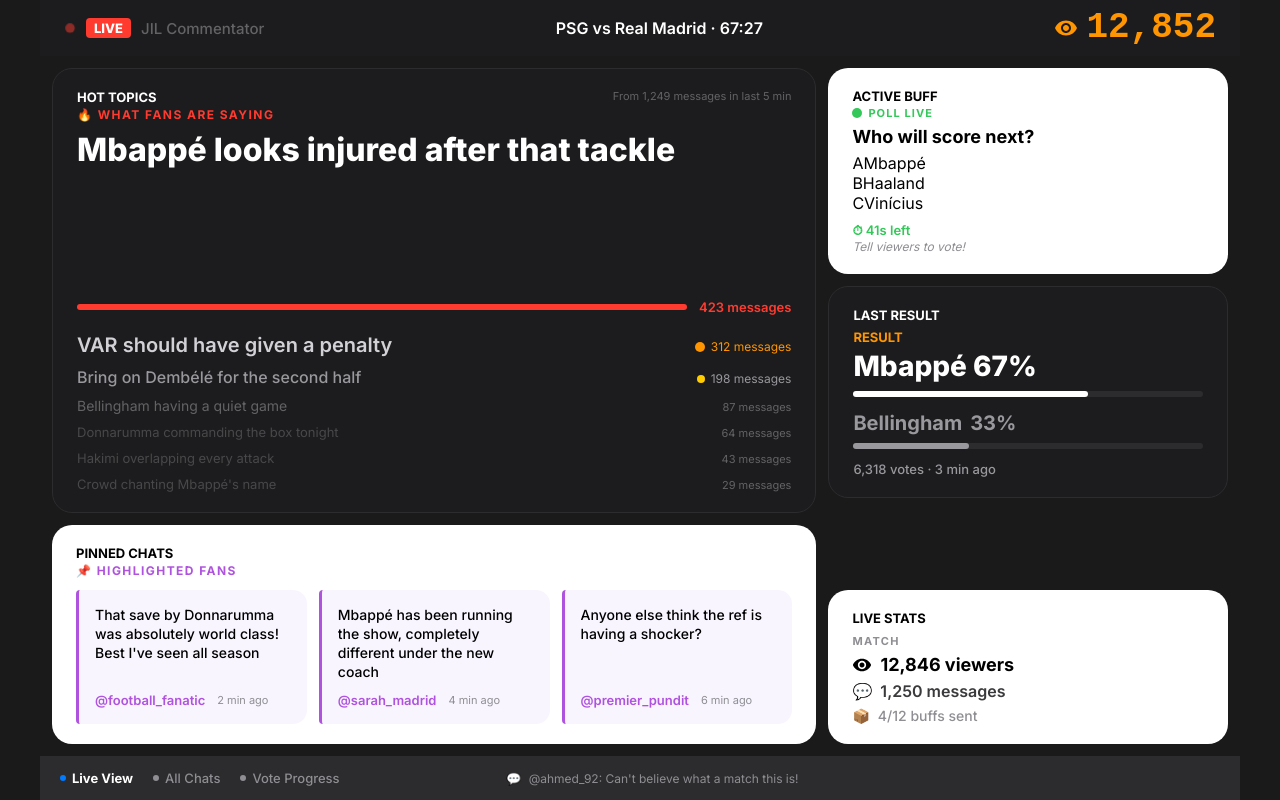
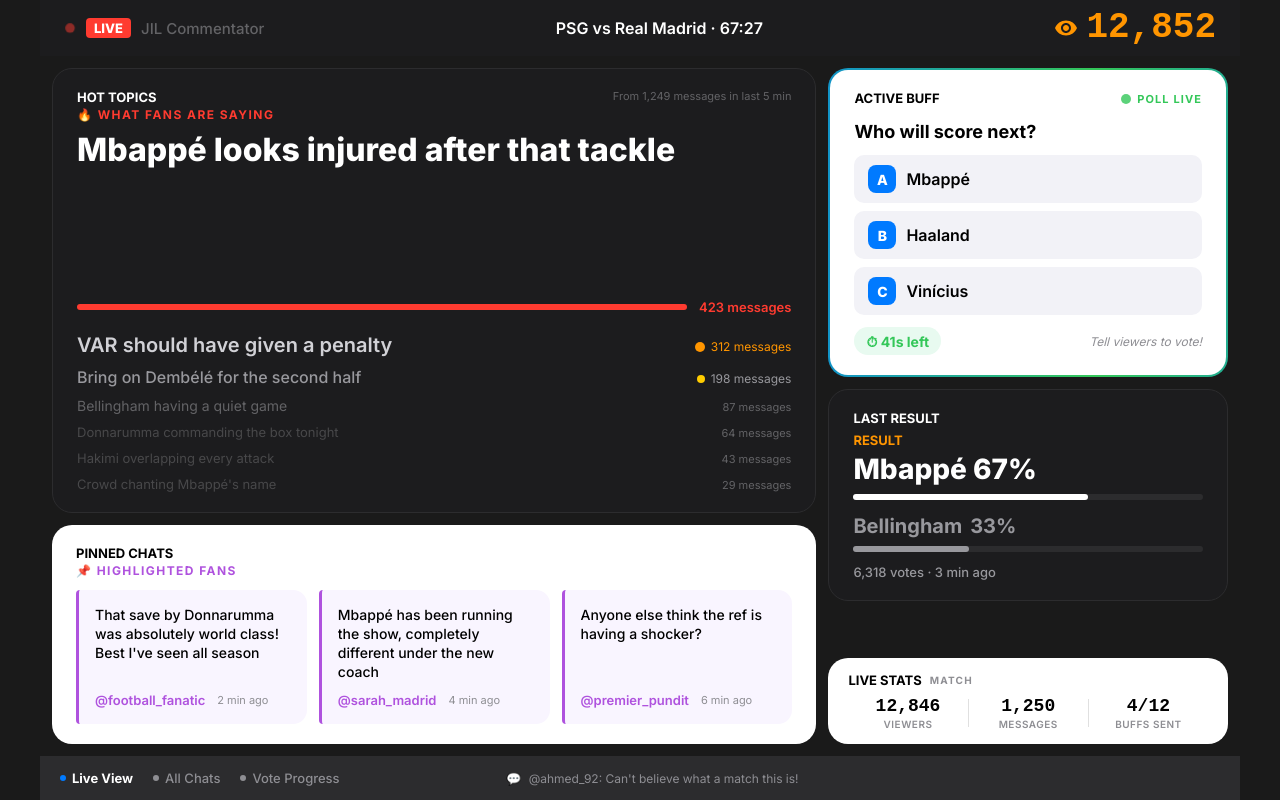
Before and after one commit to sajithamma/buff-commendatore, a Preact app: page / in a window 1280 px wide. Built offline with nearby package versions, Linux system fonts and the light colour scheme.

Commit message:
before all dark

```diff
--- a/src/components/ActiveBuff.tsx
+++ b/src/components/ActiveBuff.tsx
@@ -2,10 +2,36 @@
 
 const optionLetters = ["A", "B", "C", "D"];
 
+function BuffStandby() {
+  return (
+    <div class="card dark-card buff-standby">
+      <div class="standby-scanlines" />
+      <div class="standby-grid" />
+      <div class="standby-content">
+        <div class="standby-ring">
+          <svg class="standby-ring-svg" viewBox="0 0 100 100">
+            <circle class="ring-track" cx="50" cy="50" r="42" />
+            <circle class="ring-sweep" cx="50" cy="50" r="42" />
+          </svg>
+          <div class="standby-icon">⚡</div>
+        </div>
+        <div class="standby-label">BUFF STANDBY</div>
+        <div class="standby-sub">
+          <span class="standby-cursor">_</span> Awaiting next deployment
+        </div>
+        <div class="standby-stats">
+          <span class="standby-stat">SYS <span class="standby-val">ONLINE</span></span>
+          <span class="standby-stat">LINK <span class="standby-val">ACTIVE</span></span>
+        </div>
+      </div>
+    </div>
+  );
+}
+
 export function ActiveBuff() {
   const buff = useActiveBuff();
 
-  if (buff.state !== "live") return null;
+  if (buff.state !== "live") return <BuffStandby />;
 
   const isUrgent = (buff.timeLeft ?? 99) <= 10;
 
--- a/src/components/LiveStats.tsx
+++ b/src/components/LiveStats.tsx
@@ -6,21 +6,25 @@
 
   return (
     <div class="card white-card live-stats">
-      <div class="card-label dark">LIVE STATS</div>
-      <div class="stats-sublabel">MATCH</div>
-      <div class="stat-row stat-viewers">
-        <svg width="20" height="20" viewBox="0 0 24 24" fill="none" style="margin-right: 8px; flex-shrink: 0;">
-          <path d="M12 4.5C7 4.5 2.73 7.61 1 12c1.73 4.39 6 7.5 11 7.5s9.27-3.11 11-7.5c-1.73-4.39-6-7.5-11-7.5zM12 17c-2.76 0-5-2.24-5-5s2.24-5 5-5 5 2.24 5 5-2.24 5-5 5zm0-8c-1.66 0-3 1.34-3 3s1.34 3 3 3 3-1.34 3-3-1.34-3-3-3z" fill="#000"/>
-        </svg>
-        {viewers.toLocaleString()} viewers
+      <div class="stats-header">
+        <span class="card-label dark" style="margin-bottom:0">LIVE STATS</span>
+        <span class="stats-sublabel">MATCH</span>
       </div>
-      <div class="stat-row stat-messages">
-        <span style="margin-right: 8px">💬</span>
-        {messages.toLocaleString()} messages
-      </div>
-      <div class="stat-row stat-buffs">
-        <span style="margin-right: 8px">📦</span>
-        4/12 buffs sent
+      <div class="stats-row">
+        <div class="stat-item">
+          <span class="stat-value">{viewers.toLocaleString()}</span>
+          <span class="stat-label-text">viewers</span>
+        </div>
+        <div class="stat-divider" />
+        <div class="stat-item">
+          <span class="stat-value">{messages.toLocaleString()}</span>
+          <span class="stat-label-text">messages</span>
+        </div>
+        <div class="stat-divider" />
+        <div class="stat-item">
+          <span class="stat-value">4/12</span>
+          <span class="stat-label-text">buffs sent</span>
+        </div>
       </div>
     </div>
   );
--- a/src/style.css
+++ b/src/style.css
@@ -394,11 +394,45 @@
 }
 
 /* ===== ACTIVE BUFF ===== */
+@keyframes shimmerBorder {
+  0% { background-position: 0% 50%; }
+  100% { background-position: 200% 50%; }
+}
+
+@keyframes pulseGreen {
+  0%, 100% { opacity: 1; box-shadow: 0 0 0 0 rgba(52, 199, 89, 0.5); }
+  50% { opacity: 0.8; box-shadow: 0 0 0 6px rgba(52, 199, 89, 0); }
+}
+
+@keyframes urgentPulse {
+  0%, 100% { box-shadow: 0 0 0 0 rgba(255, 59, 48, 0.3); }
+  50% { box-shadow: 0 0 0 8px rgba(255, 59, 48, 0); }
+}
+
 .active-buff {
   display: flex;
   flex-direction: column;
-  gap: 6px;
+  gap: 12px;
   flex-shrink: 0;
+  position: relative;
+  border: 2px solid transparent;
+  background-image: linear-gradient(#fff, #fff), linear-gradient(90deg, var(--green), var(--blue), var(--green));
+  background-origin: border-box;
+  background-clip: padding-box, border-box;
+  background-size: 100% 100%, 200% 100%;
+  animation: shimmerBorder 3s linear infinite;
+}
+
+.active-buff.buff-urgent {
+  background-image: linear-gradient(#fff, #fff), linear-gradient(90deg, var(--red), var(--orange), var(--red));
+  background-size: 100% 100%, 200% 100%;
+  animation: shimmerBorder 1.5s linear infinite, urgentPulse 1s ease-in-out infinite;
+}
+
+.buff-header {
+  display: flex;
+  justify-content: space-between;
+  align-items: center;
 }
 
 .buff-live-indicator {
@@ -415,6 +449,10 @@
   flex-shrink: 0;
 }
 
+.pulse-green {
+  animation: pulseGreen 2s ease-in-out infinite;
+}
+
 .poll-live-label {
   font-size: 11px;
   font-weight: 700;
@@ -427,45 +465,227 @@
   font-size: 18px;
   font-weight: 700;
   color: var(--text-dark);
+  line-height: 1.3;
 }
 
-.buff-options {
-  background: #f2f2f7;
-  border-radius: 8px;
-  padding: 8px 12px;
-  font-size: 14px;
-  color: var(--text-dark-body);
+.buff-options-list {
+  display: flex;
+  flex-direction: column;
+  gap: 8px;
 }
 
-.option-letter {
-  font-weight: 700;
-  color: var(--blue);
+.buff-option-row {
+  display: flex;
+  align-items: center;
+  gap: 10px;
+  background: #f2f2f7;
+  border-radius: 10px;
+  padding: 10px 14px;
+  transition: background 0.2s;
 }
 
-.option-sep {
-  color: var(--text-dark-secondary);
+.option-badge {
+  display: flex;
+  align-items: center;
+  justify-content: center;
+  width: 28px;
+  height: 28px;
+  border-radius: 8px;
+  background: var(--blue);
+  color: #fff;
+  font-size: 14px;
+  font-weight: 800;
+  flex-shrink: 0;
 }
 
-.buff-timer {
+.option-name {
+  font-size: 16px;
+  font-weight: 600;
+  color: var(--text-dark);
+}
+
+.buff-footer {
   display: flex;
   align-items: center;
-  gap: 4px;
+  justify-content: space-between;
 }
 
-.timer-icon {
-  font-size: 13px;
+.buff-timer-pill {
+  background: #e8faf0;
+  border-radius: 20px;
+  padding: 4px 12px;
 }
 
-.timer-value {
-  font-size: 13px;
-  font-weight: 600;
+.buff-timer-pill .timer-value {
+  font-size: 14px;
+  font-weight: 700;
   color: var(--green);
+}
+
+.buff-timer-pill.timer-urgent {
+  background: #fff0ee;
+}
+
+.buff-timer-pill.timer-urgent .timer-value {
+  color: var(--red);
 }
 
 .buff-cta {
   font-size: 12px;
   color: var(--text-dark-secondary);
   font-style: italic;
+}
+
+/* ===== BUFF STANDBY (Bond-style) ===== */
+@keyframes sweepRotate {
+  from { stroke-dashoffset: 264; }
+  to { stroke-dashoffset: 0; }
+}
+
+@keyframes scanlineMove {
+  0% { background-position: 0 0; }
+  100% { background-position: 0 8px; }
+}
+
+@keyframes cursorBlink {
+  0%, 100% { opacity: 1; }
+  50% { opacity: 0; }
+}
+
+@keyframes standbyFadeIn {
+  from { opacity: 0; transform: scale(0.95); }
+  to { opacity: 1; transform: scale(1); }
+}
+
+@keyframes glowPulse {
+  0%, 100% { box-shadow: 0 0 20px rgba(52, 199, 89, 0.1), inset 0 0 20px rgba(52, 199, 89, 0.03); }
+  50% { box-shadow: 0 0 30px rgba(52, 199, 89, 0.2), inset 0 0 30px rgba(52, 199, 89, 0.06); }
+}
+
+.buff-standby {
+  flex-shrink: 0;
+  position: relative;
+  overflow: hidden;
+  background: #0a0a0a;
+  border: 1px solid #1a3a1a;
+  animation: standbyFadeIn 0.5s ease-out, glowPulse 3s ease-in-out infinite;
+}
+
+.standby-scanlines {
+  position: absolute;
+  inset: 0;
+  background: repeating-linear-gradient(
+    0deg,
+    transparent,
+    transparent 3px,
+    rgba(52, 199, 89, 0.03) 3px,
+    rgba(52, 199, 89, 0.03) 4px
+  );
+  animation: scanlineMove 0.4s linear infinite;
+  pointer-events: none;
+  z-index: 1;
+}
+
+.standby-grid {
+  position: absolute;
+  inset: 0;
+  background:
+    linear-gradient(rgba(52, 199, 89, 0.04) 1px, transparent 1px),
+    linear-gradient(90deg, rgba(52, 199, 89, 0.04) 1px, transparent 1px);
+  background-size: 24px 24px;
+  pointer-events: none;
+  z-index: 1;
+}
+
+.standby-content {
+  position: relative;
+  z-index: 2;
+  display: flex;
+  flex-direction: column;
+  align-items: center;
+  justify-content: center;
+  gap: 10px;
+  padding: 16px 0;
+}
+
+.standby-ring {
+  position: relative;
+  width: 64px;
+  height: 64px;
+}
+
+.standby-ring-svg {
+  width: 100%;
+  height: 100%;
+  transform: rotate(-90deg);
+}
+
+.ring-track {
+  fill: none;
+  stroke: rgba(52, 199, 89, 0.1);
+  stroke-width: 2;
+}
+
+.ring-sweep {
+  fill: none;
+  stroke: var(--green);
+  stroke-width: 2;
+  stroke-dasharray: 264;
+  stroke-dashoffset: 264;
+  stroke-linecap: round;
+  animation: sweepRotate 2.5s linear infinite;
+  filter: drop-shadow(0 0 4px rgba(52, 199, 89, 0.6));
+}
+
+.standby-icon {
+  position: absolute;
+  inset: 0;
+  display: flex;
+  align-items: center;
+  justify-content: center;
+  font-size: 22px;
+}
+
+.standby-label {
+  font-size: 13px;
+  font-weight: 800;
+  color: var(--green);
+  letter-spacing: 0.2em;
+  text-transform: uppercase;
+  text-shadow: 0 0 8px rgba(52, 199, 89, 0.5);
+}
+
+.standby-sub {
+  font-size: 11px;
+  font-weight: 500;
+  color: rgba(52, 199, 89, 0.5);
+  font-family: var(--mono);
+  letter-spacing: 0.05em;
+}
+
+.standby-cursor {
+  animation: cursorBlink 1s step-end infinite;
+  color: var(--green);
+}
+
+.standby-stats {
+  display: flex;
+  gap: 16px;
+  margin-top: 4px;
+}
+
+.standby-stat {
+  font-size: 9px;
+  font-weight: 600;
+  color: rgba(52, 199, 89, 0.35);
+  font-family: var(--mono);
+  letter-spacing: 0.1em;
+  text-transform: uppercase;
+}
+
+.standby-val {
+  color: var(--green);
+  text-shadow: 0 0 4px rgba(52, 199, 89, 0.4);
 }
 
 /* ===== LAST RESULT ===== */
@@ -537,40 +757,60 @@
 .live-stats {
   display: flex;
   flex-direction: column;
-  gap: 6px;
+  gap: 8px;
   flex-shrink: 0;
   margin-top: auto;
+  padding: 14px 20px;
+}
+
+.stats-header {
+  display: flex;
+  align-items: center;
+  gap: 8px;
 }
 
 .stats-sublabel {
-  font-size: 11px;
+  font-size: 10px;
   font-weight: 700;
   color: var(--text-dark-secondary);
   text-transform: uppercase;
   letter-spacing: 0.12em;
 }
 
-.stat-row {
+.stats-row {
   display: flex;
   align-items: center;
+  gap: 0;
 }
 
-.stat-viewers {
-  font-size: 18px;
-  font-weight: 700;
-  color: var(--text-dark);
+.stat-item {
+  flex: 1;
+  display: flex;
+  flex-direction: column;
+  align-items: center;
+  gap: 2px;
 }
 
-.stat-messages {
-  font-size: 16px;
-  font-weight: 600;
-  color: var(--text-dark-body);
+.stat-value {
+  font-size: 18px;
+  font-weight: 800;
+  color: var(--text-dark);
+  font-family: var(--mono);
 }
 
-.stat-buffs {
-  font-size: 14px;
-  font-weight: 500;
+.stat-label-text {
+  font-size: 10px;
+  font-weight: 600;
   color: var(--text-dark-secondary);
+  text-transform: uppercase;
+  letter-spacing: 0.05em;
+}
+
+.stat-divider {
+  width: 1px;
+  height: 28px;
+  background: #e0e0e0;
+  flex-shrink: 0;
 }
 
 /* ===== BOTTOM BAR ===== */
```
